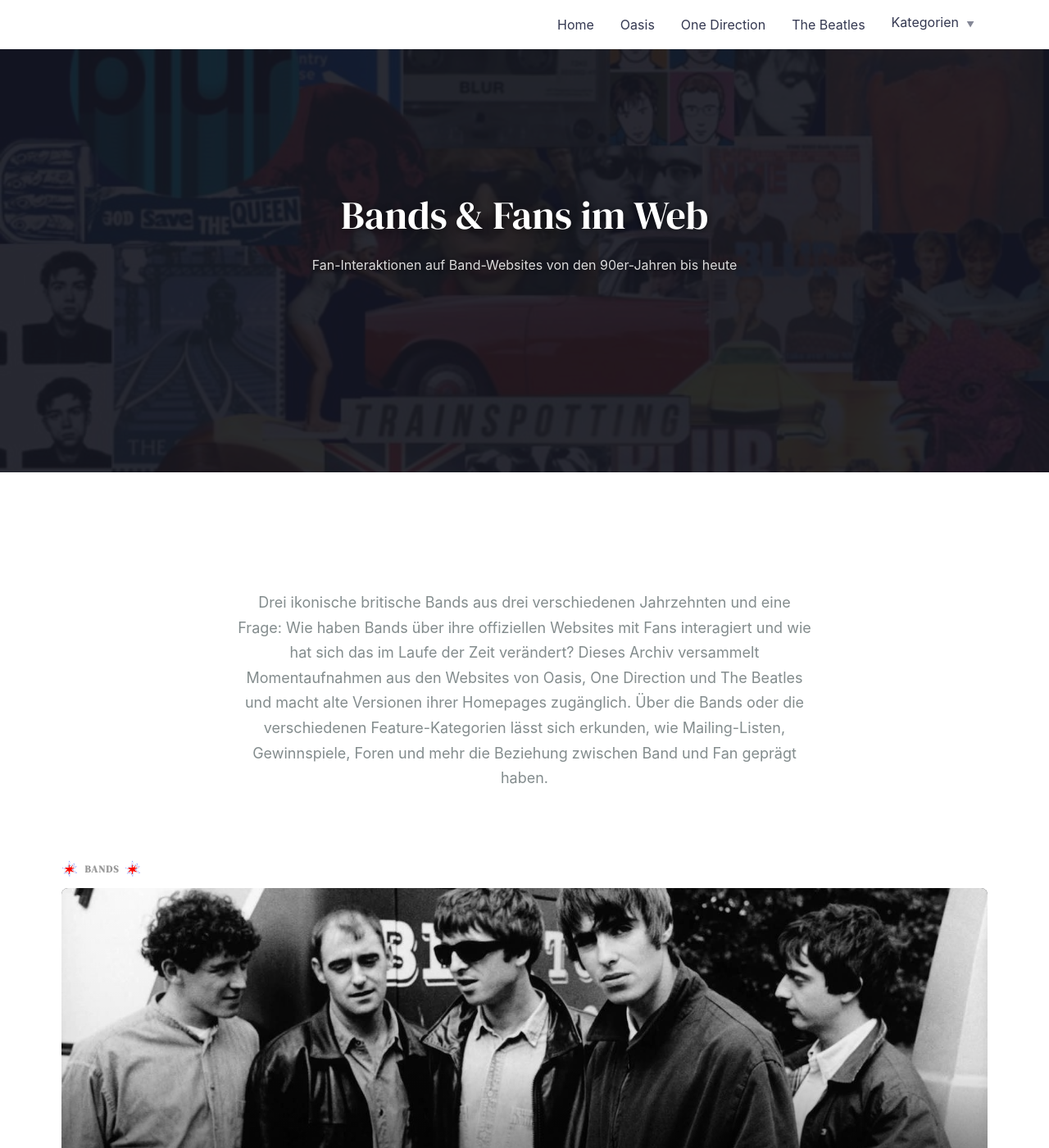
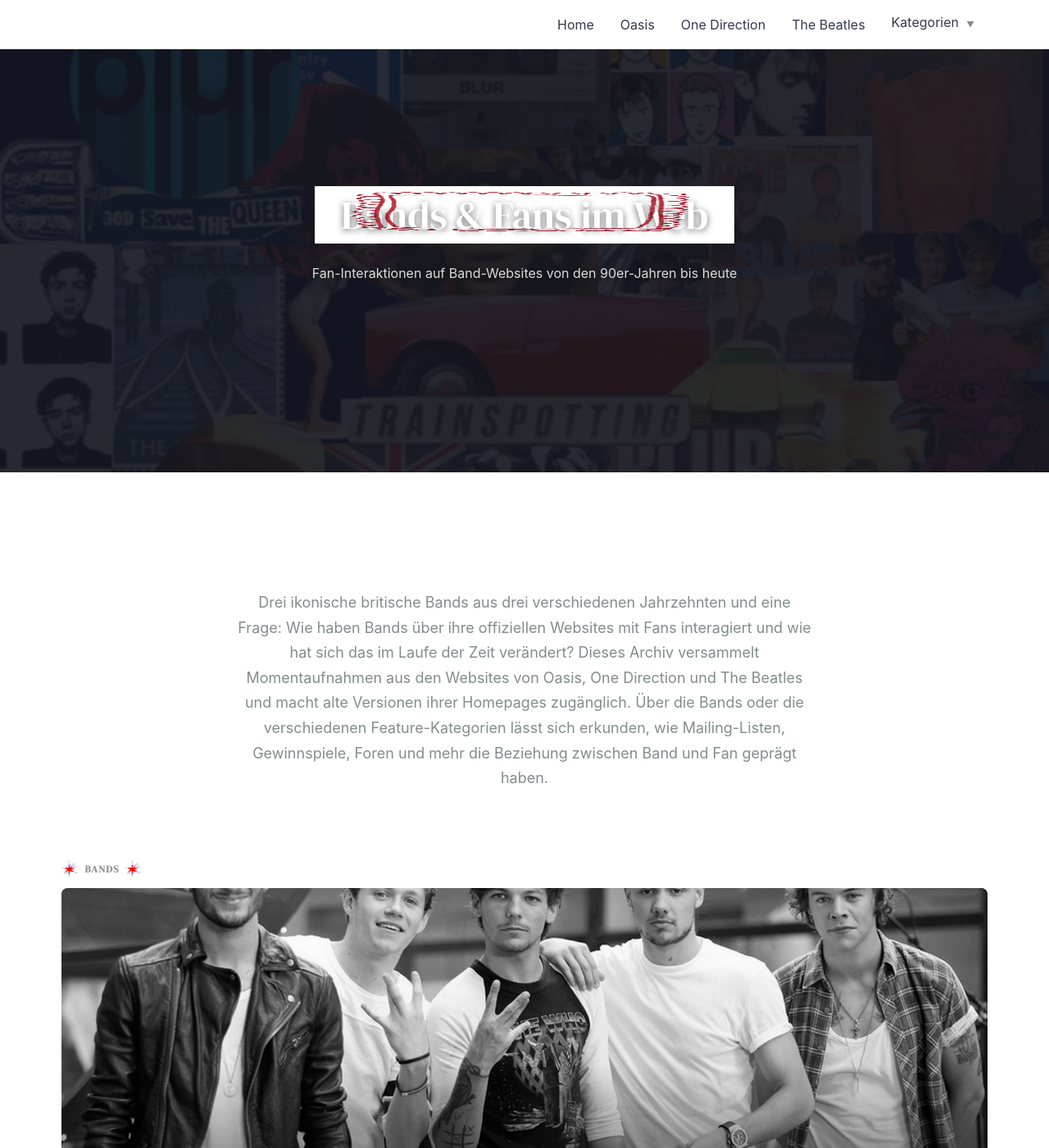
Before and after one commit to livklivk/Bands, a Jekyll site: the page built from index.html, in a window 1280 px wide and 1400 px high. Shown: the whole window at 82% size. Built offline with Jekyll 4.4.1, drawn with Linux system fonts in a browser that asks for light colours; some of the changed text lies outside the part shown.

Commit message:
Bandreihenfolge geändert, Rahmen-Deko um Überschriften eingebaut
Co-Authored-By: Claude Sonnet 4.6 <noreply@anthropic.com>

```diff
--- a/_layouts/band.html
+++ b/_layouts/band.html
@@ -39,6 +39,10 @@ layout: compress
     .screenshot-item img{width:100%;display:block;aspect-ratio:4/3;object-fit:cover}
     .screenshot-item__label{display:block;font-size:.65rem;color:#555;padding:.4rem .5rem;line-height:1.3}
 
+    /* RAHMEN */
+    .rahmen-wrap{position:relative;display:inline-block;padding:.5rem 1.5rem}
+    .rahmen-wrap::before{content:'';position:absolute;inset:0;background:url('{{ "/assets/img/rahmen.jpg" | relative_url }}') center/100% 100% no-repeat;mix-blend-mode:multiply;pointer-events:none}
+
     /* STERN */
     .stern{display:inline-block;width:20px;height:20px;background:url('{{ "/assets/img/stern.webp" | relative_url }}') center/contain no-repeat;mix-blend-mode:multiply;vertical-align:middle;margin-right:.3rem}
 
@@ -57,7 +61,7 @@ layout: compress
       <img class="band-hero__img" src="{{ page.bild | relative_url }}" alt="{{ page.band }}">
       <div class="band-hero__overlay"></div>
       <div class="band-hero__content container">
-        <h1 class="band-hero__title">{{ page.band }}</h1>
+        <h1 class="band-hero__title"><span class="rahmen-wrap">{{ page.band }}</span></h1>
         <p class="band-hero__zeitraum">{{ page.zeitraum }}</p>
         {% if page.aktuelle_website %}
         <a class="band-hero__btn" href="{{ page.aktuelle_website }}" target="_blank" rel="noopener">Aktuelle Website ↗</a>
--- a/_layouts/home.html
+++ b/_layouts/home.html
@@ -41,6 +41,10 @@ layout: compress
     .section-title{font-size:.75rem;font-weight:700;text-transform:uppercase;letter-spacing:.1em;color:#999;margin:0 0 .75rem;display:flex;align-items:center;gap:.4rem}
     .section-title::before,.section-title::after{content:'';display:inline-block;width:22px;height:22px;background:url('{{ "/assets/img/stern.webp" | relative_url }}') center/contain no-repeat;mix-blend-mode:multiply;flex-shrink:0}
 
+    /* === RAHMEN === */
+    .rahmen-wrap{position:relative;display:inline-block;padding:.6rem 2rem}
+    .rahmen-wrap::before{content:'';position:absolute;inset:0;background:url('{{ "/assets/img/rahmen.jpg" | relative_url }}') center/100% 100% no-repeat;mix-blend-mode:multiply;pointer-events:none}
+
     /* === SONSTIGES === */
     .mehr-link{display:inline-block;margin-top:1.25rem;padding:.6rem 1.2rem;border:1px solid #ccc;border-radius:4px;font-size:.875rem;color:#333;text-decoration:none;background:#f5f5f5;transition:background .2s,border-color .2s}
     .mehr-link:hover{background:#eaeaea;border-color:#aaa;color:#111}
@@ -54,7 +58,7 @@ layout: compress
     <div class="hero hero--collage" style="background-image:url('{{ "/assets/img/hero-collage.jpg" | relative_url }}')">
       <div class="hero__overlay"></div>
       <div class="hero__wrap">
-        <h1 class="hero__title">{{ site.title | escape }}</h1>
+        <h1 class="hero__title"><span class="rahmen-wrap">{{ site.title | escape }}</span></h1>
         <p class="hero__meta">{{ site.tagline }}</p>
       </div>
     </div>
--- a/index.html
+++ b/index.html
@@ -2,14 +2,14 @@
 layout: home
 title: Bands & Fans im Web
 bands:
+  - name: One Direction
+    url: /bands/one-direction/
+    bild: /assets/img/kategorien/one-direction-band.jpg
+    zeitraum: 2010 – 2016
   - name: Oasis
     url: /bands/oasis/
     bild: /assets/img/kategorien/oasis.jpg
     zeitraum: 1994 – 2009 & 2024 – heute
-  - name: One Direction
-    url: /bands/one-direction/
-    bild: /assets/img/kategorien/one-direction-band.jpg
-    zeitraum: 2010 – 2016
   - name: The Beatles
     url: /bands/beatles/
     bild: /assets/img/kategorien/beatles-band.jpg
```
Also changed, not shown: assets/img/rahmen.jpg (added).
